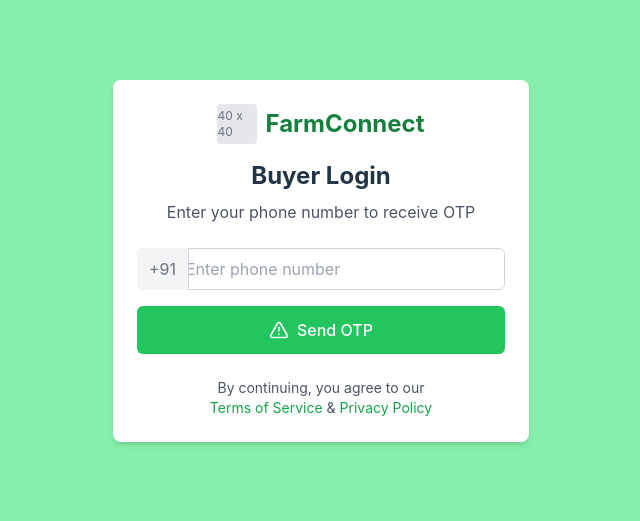
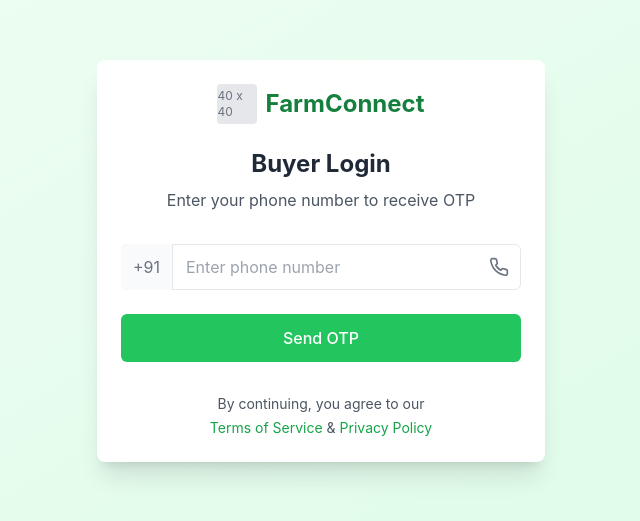
Before and after one commit to Nithish2213/easy-flow-profile-build, a React (Vite) app: page / in a window 1280 px wide. Shown: the part 139-660 px from the top of the page, without its empty margins (319-959 px from the left). Built offline with nearby package versions, Linux system fonts and the light colour scheme.

Commit message:
Fix: Improve UI and input field functionality
- Updated UI elements for better visual appearance.
- Fixed input field issues, ensuring proper functionality.

```diff
--- a/src/components/Input.jsx
+++ b/src/components/Input.jsx
@@ -15,10 +15,10 @@ function Input({
 }) {
   return (
     <div className={`mb-4 ${className}`}>
-      {label && <label className="block text-gray-700 mb-2">{label}</label>}
+      {label && <label className="block text-gray-700 text-sm font-medium mb-2">{label}</label>}
       <div className="relative">
         {prefix && (
-          <div className="absolute inset-y-0 left-0 flex items-center px-3 bg-gray-100 border-r border-gray-300 rounded-l-md">
+          <div className="absolute inset-y-0 left-0 flex items-center px-3 bg-gray-50 border-r border-gray-200 rounded-l-md">
             {prefix}
           </div>
         )}
@@ -29,14 +29,14 @@ function Input({
           onChange={onChange}
           readOnly={readOnly}
           required={required}
-          className={`w-full border border-gray-300 rounded-md py-2 px-4 focus:outline-none focus:ring-2 focus:ring-green-500 ${
-            prefix ? 'pl-12' : ''
+          className={`w-full bg-white text-gray-900 border border-gray-200 rounded-md py-2.5 px-4 focus:outline-none focus:ring-2 focus:ring-green-500 focus:border-transparent transition-colors ${
+            prefix ? 'pl-16' : ''
           } ${
             icon ? 'pr-10' : ''
           }`}
         />
         {icon && (
-          <div className="absolute inset-y-0 right-0 flex items-center pr-3 pointer-events-none">
+          <div className="absolute inset-y-0 right-0 flex items-center pr-3 pointer-events-none text-gray-500">
             {icon}
           </div>
         )}
--- a/src/components/OtpInput.jsx
+++ b/src/components/OtpInput.jsx
@@ -16,16 +16,13 @@ function OtpInput({ length = 6, onComplete }) {
     if (isNaN(value)) return;
 
     const newOtp = [...otp];
-    // Allow only one digit
     newOtp[index] = value.substring(value.length - 1);
     setOtp(newOtp);
 
-    // Check if we've filled the current box and there is a next box
     if (value && index < length - 1) {
       inputRefs.current[index + 1].focus();
     }
 
-    // Check if the OTP is complete
     const joinedOtp = newOtp.join('');
     if (joinedOtp.length === length) {
       onComplete(joinedOtp);
@@ -33,7 +30,6 @@ function OtpInput({ length = 6, onComplete }) {
   };
 
   const handleKeyDown = (e, index) => {
-    // Move to previous input on backspace
     if (e.key === 'Backspace' && !otp[index] && index > 0) {
       inputRefs.current[index - 1].focus();
     }
@@ -57,21 +53,18 @@ function OtpInput({ length = 6, onComplete }) {
 
     setOtp(newOtp);
 
-    // Focus on the next empty input or the last one
     const focusIndex = Math.min(pastedData.length, length - 1);
     if (inputRefs.current[focusIndex]) {
       inputRefs.current[focusIndex].focus();
     }
 
-    // Check if OTP is complete after paste
-    const joinedOtp = newOtp.join('');
-    if (joinedOtp.length === length) {
-      onComplete(joinedOtp);
+    if (pastedData.length === length) {
+      onComplete(pastedData);
     }
   };
 
   return (
-    <div className="flex gap-2">
+    <div className="flex gap-3">
       {Array.from({ length }, (_, index) => (
         <input
           key={index}
@@ -82,7 +75,7 @@ function OtpInput({ length = 6, onComplete }) {
           onChange={(e) => handleChange(e, index)}
           onKeyDown={(e) => handleKeyDown(e, index)}
           onPaste={handlePaste}
-          className="w-12 h-12 text-center border border-gray-300 rounded-md text-lg"
+          className="w-12 h-12 text-center text-xl font-semibold bg-white border border-gray-200 rounded-lg focus:outline-none focus:ring-2 focus:ring-green-500 focus:border-transparent transition-colors"
         />
       ))}
     </div>
--- a/src/index.css
+++ b/src/index.css
@@ -1,4 +1,3 @@
-
 @tailwind base;
 @tailwind components;
 @tailwind utilities;
@@ -8,9 +7,9 @@
   line-height: 1.5;
   font-weight: 400;
 
-  color-scheme: light dark;
-  color: rgba(255, 255, 255, 0.87);
-  background-color: #242424;
+  color-scheme: light;
+  background-color: #ffffff;
+  color: #213547;
 
   font-synthesis: none;
   text-rendering: optimizeLegibility;
@@ -27,8 +26,6 @@
 body {
   min-width: 320px;
   min-height: 100vh;
-  color: #213547;
-  background-color: #ffffff;
 }
 
 h1 {
--- a/src/pages/LoginPage.jsx
+++ b/src/pages/LoginPage.jsx
@@ -18,42 +18,43 @@ function LoginPage() {
   };
 
   return (
-    <div className="min-h-screen bg-green-300 flex items-center justify-center">
-      <div className="w-full max-w-md p-4">
-        <Card>
-          <div className="flex justify-center mb-4">
+    <div className="min-h-screen bg-gradient-to-br from-green-50 to-green-100 flex items-center justify-center p-4">
+      <div className="w-full max-w-md">
+        <Card className="shadow-xl">
+          <div className="flex justify-center mb-6">
             <Logo />
           </div>
 
-          <h2 className="text-2xl font-bold text-center mb-2">Buyer Login</h2>
-          <p className="text-center text-gray-600 mb-6">
+          <h2 className="text-2xl font-bold text-center text-gray-800 mb-2">Buyer Login</h2>
+          <p className="text-center text-gray-600 mb-8">
             Enter your phone number to receive OTP
           </p>
 
-          <form onSubmit={handleSubmit}>
+          <form onSubmit={handleSubmit} className="space-y-6">
             <Input
               prefix={<span className="text-gray-500">+91</span>}
               placeholder="Enter phone number"
               value={phone}
               onChange={(e) => setPhone(e.target.value)}
               required
+              icon={<svg xmlns="http://www.w3.org/2000/svg" width="20" height="20" viewBox="0 0 24 24" fill="none" stroke="currentColor" strokeWidth="2" strokeLinecap="round" strokeLinejoin="round" className="lucide lucide-phone"><path d="M22 16.92v3a2 2 0 0 1-2.18 2 19.79 19.79 0 0 1-8.63-3.07 19.5 19.5 0 0 1-6-6 19.79 19.79 0 0 1-3.07-8.67A2 2 0 0 1 4.11 2h3a2 2 0 0 1 2 1.72 12.84 12.84 0 0 0 .7 2.81 2 2 0 0 1-.45 2.11L8.09 9.91a16 16 0 0 0 6 6l1.27-1.27a2 2 0 0 1 2.11-.45 12.84 12.84 0 0 0 2.81.7A2 2 0 0 1 22 16.92z"/></svg>}
             />
 
             <Button
               variant="primary"
               fullWidth
-              icon={<svg xmlns="http://www.w3.org/2000/svg" width="20" height="20" viewBox="0 0 24 24" fill="none" stroke="currentColor" strokeWidth="2" strokeLinecap="round" strokeLinejoin="round" className="lucide lucide-alert-triangle"><path d="m21.73 18-8-14a2 2 0 0 0-3.48 0l-8 14A2 2 0 0 0 4 21h16a2 2 0 0 0 1.73-3Z"/><path d="M12 9v4"/><path d="M12 17h.01"/></svg>}
+              type="submit"
             >
               Send OTP
             </Button>
           </form>
 
-          <div className="mt-6 text-center text-sm text-gray-600">
+          <div className="mt-8 text-center text-sm text-gray-600">
             By continuing, you agree to our
-            <div className="flex justify-center space-x-1">
-              <a href="#" className="text-green-600 hover:underline">Terms of Service</a>
+            <div className="flex justify-center gap-1 mt-1">
+              <a href="#" className="text-green-600 hover:text-green-700 hover:underline">Terms of Service</a>
               <span>&amp;</span>
-              <a href="#" className="text-green-600 hover:underline">Privacy Policy</a>
+              <a href="#" className="text-green-600 hover:text-green-700 hover:underline">Privacy Policy</a>
             </div>
           </div>
         </Card>
```
